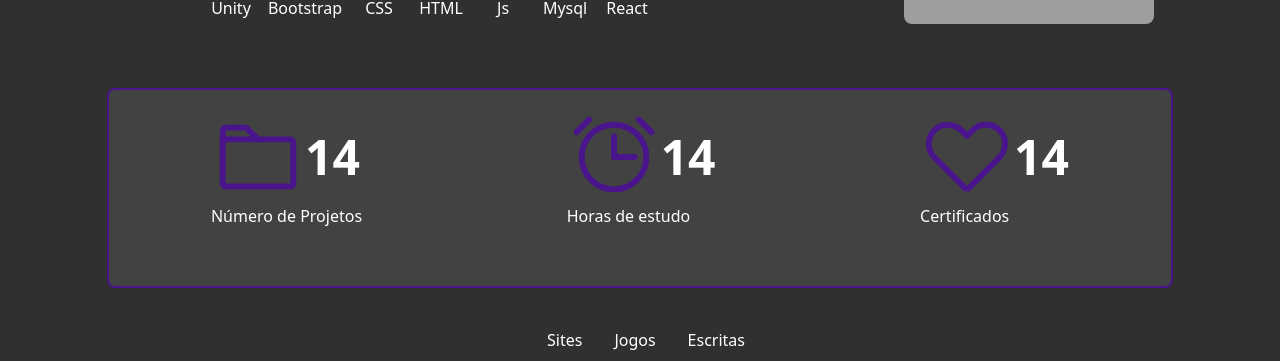
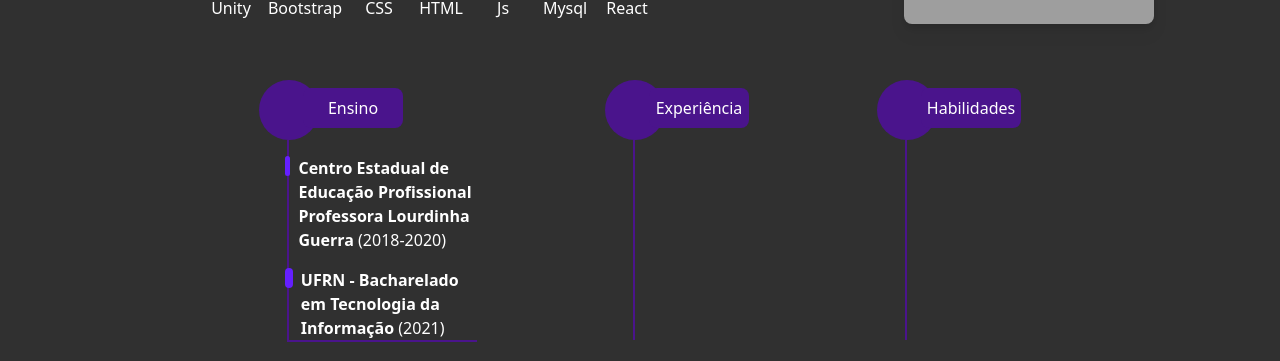
Before and after one commit to StefWolf/Portifolio, a React (Vite) app: page / in a window 1280 px wide. Shown: the part 591-952 px from the top of the page. Built offline with nearby package versions, Linux system fonts and the light colour scheme; grey boxes are pictures that could not be loaded.

Commit message:
Incrementando linha de Experiencia

```diff
--- /dev/null
+++ b/src/Components/Buttons/ButtonProgress.jsx
@@ -0,0 +1,15 @@
+
+export default function ButtonProgress({title}){
+    return(
+        <>
+            <div className="flex flex-row">
+                <div className="w-[60px] h-[60px] rounded-full bg-Cor-Secundaria hover:text-white ">
+
+                </div>
+                <button className="bg-Cor-Secundaria min-w-[100px] h-[40px] mt-2 text-Cor-Texto -ml-4 rounded-lg">
+                    {title}
+                </button>
+            </div>
+        </>
+    )
+}
--- /dev/null
+++ b/src/Components/ProgressHistory.jsx
@@ -0,0 +1,42 @@
+import ButtonProgress from "./Buttons/ButtonProgress"
+
+export default function ProgressHistory(){
+
+    return(
+        <>
+            <div data-aos="fade-down" className=" w-full flex justify-center gap-32 mt-14">
+                <div>
+                    <ButtonProgress title="Ensino" />
+                    <div className="border-l-2 border-b-2 border-Cor-Secundaria min-h-[200px] ml-7 max-w-[190px] text-white">
+                        <div>
+                            <ul>
+                                <li className=" border-Cor-Secundaria pt-4 flex">
+                                    <div className="bg-Cor-Texto-Secundaria h-[20px] w-[20px] rounded-full -ml-1"></div>
+                                    <p className="ml-2"><strong>Centro Estadual de Educação Profissional Professora Lourdinha Guerra</strong> (2018-2020)</p>
+                                </li>
+                                <li className=" border-Cor-Secundaria pt-4 flex">
+                                    <div className="bg-Cor-Texto-Secundaria h-[20px] w-[20px] rounded-full -ml-1"></div>
+                                    <p className="ml-2"><strong>UFRN - Bacharelado em Tecnologia da Informação</strong> (2021)</p>
+                                </li>
+                            </ul>
+                        </div>
+                    </div>
+                </div>
+
+                <div>
+                    <ButtonProgress title="Experiência" />
+                    <div className="border-l-2  border-Cor-Secundaria h-[200px] ml-7">
+
+                    </div>
+                </div>
+
+                <div>
+                    <ButtonProgress title="Habilidades" />
+                    <div className="border-l-2  border-Cor-Secundaria h-[200px] ml-7">
+
+                    </div>
+                </div>
+            </div>
+        </>
+    )
+}
--- a/src/Pages/Home.jsx
+++ b/src/Pages/Home.jsx
@@ -11,6 +11,7 @@ import Ocma from '../img/Projects/ocma.png'
 import { GithubLogo, LinkedinLogo, InstagramLogo, Folder, Alarm, HeartStraight } from 'phosphor-react'
 import Card from "../Components/Card"
 import Footer from "../Components/Footer";
+import ProgressHistory from "../Components/ProgressHistory";
 
 export default function Home() {
     const [site, setSite] = useState(true)
@@ -82,8 +83,13 @@ export default function Home() {
                             <span>React</span>
                         </div>
                     </div>
-                    <img src="https://avatars.githubusercontent.com/u/61637759?v=4" alt="Stefane" className="w-[250px] h-[250px] -mt-36 z-20 rounded-lg shadow-purple-900" />
+                    <img src="https://avatars.githubusercontent.com/u/61637759?v=4" alt="Stefane" className="w-[250px] h-[250px] -mt-36 z-20 rounded-lg drop-shadow-lg" />
                 </div>
+
+                <ProgressHistory />
+
+
+
                 <div className="flex w-full justify-center">
 
                     <div className=" w-full md:w-5/6 h-[200px] bg-[#424242] rounded-lg border-2 border-Cor-Secundaria flex text-Cor-Texto py-5 justify-around mt-16">
--- a/tailwind.config.js
+++ b/tailwind.config.js
@@ -9,7 +9,8 @@ module.exports = {
         'Fundo-dark': '#303030',
         'Cor-Secundaria': '#4A148C',
         'Cor-Texto': '#ffffff',
-        'Fundo-Secundario': '#424242'
+        'Fundo-Secundario': '#424242',
+        'Cor-Texto-Secundaria': '#651FFF'
       }
     },
   },
```
